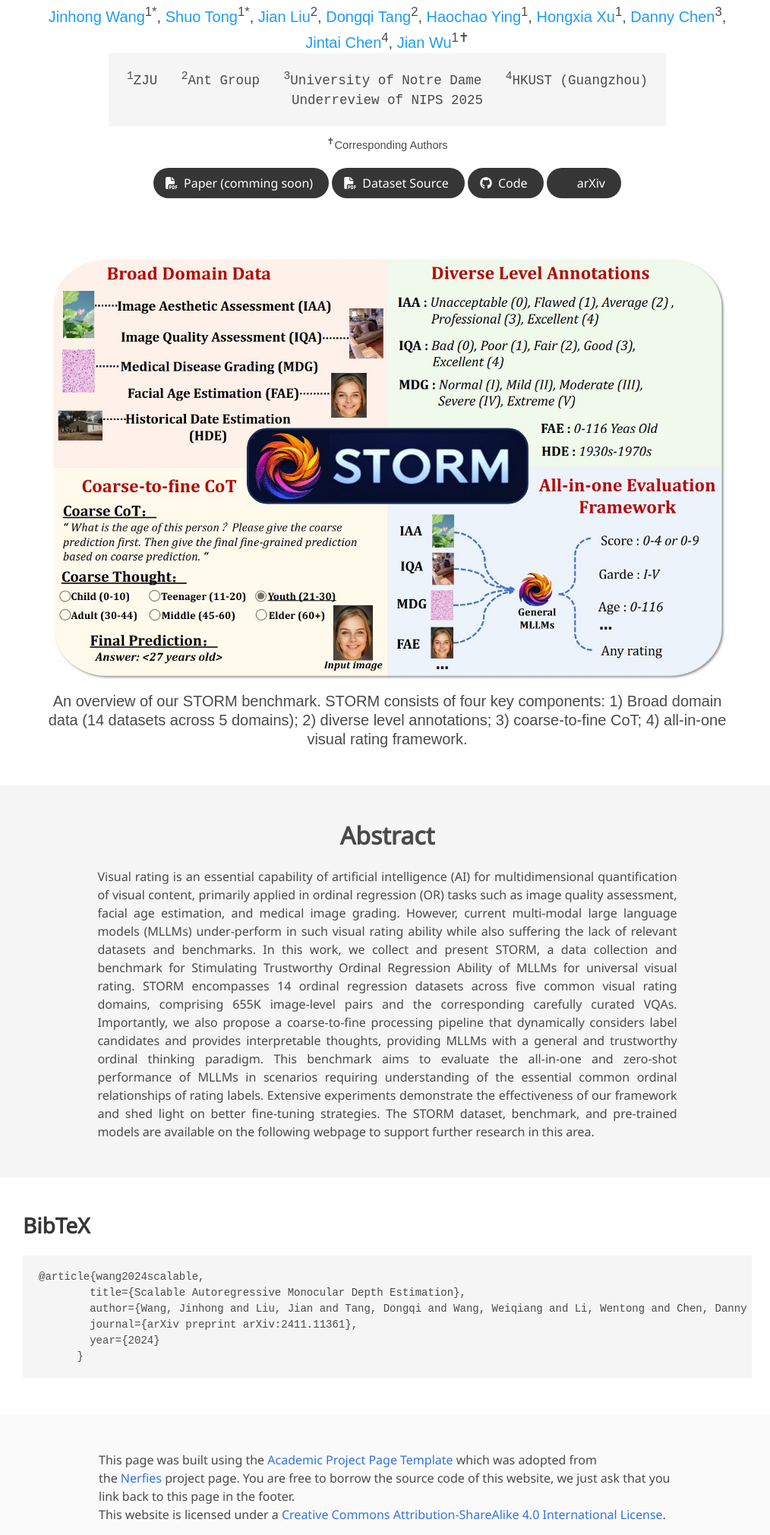
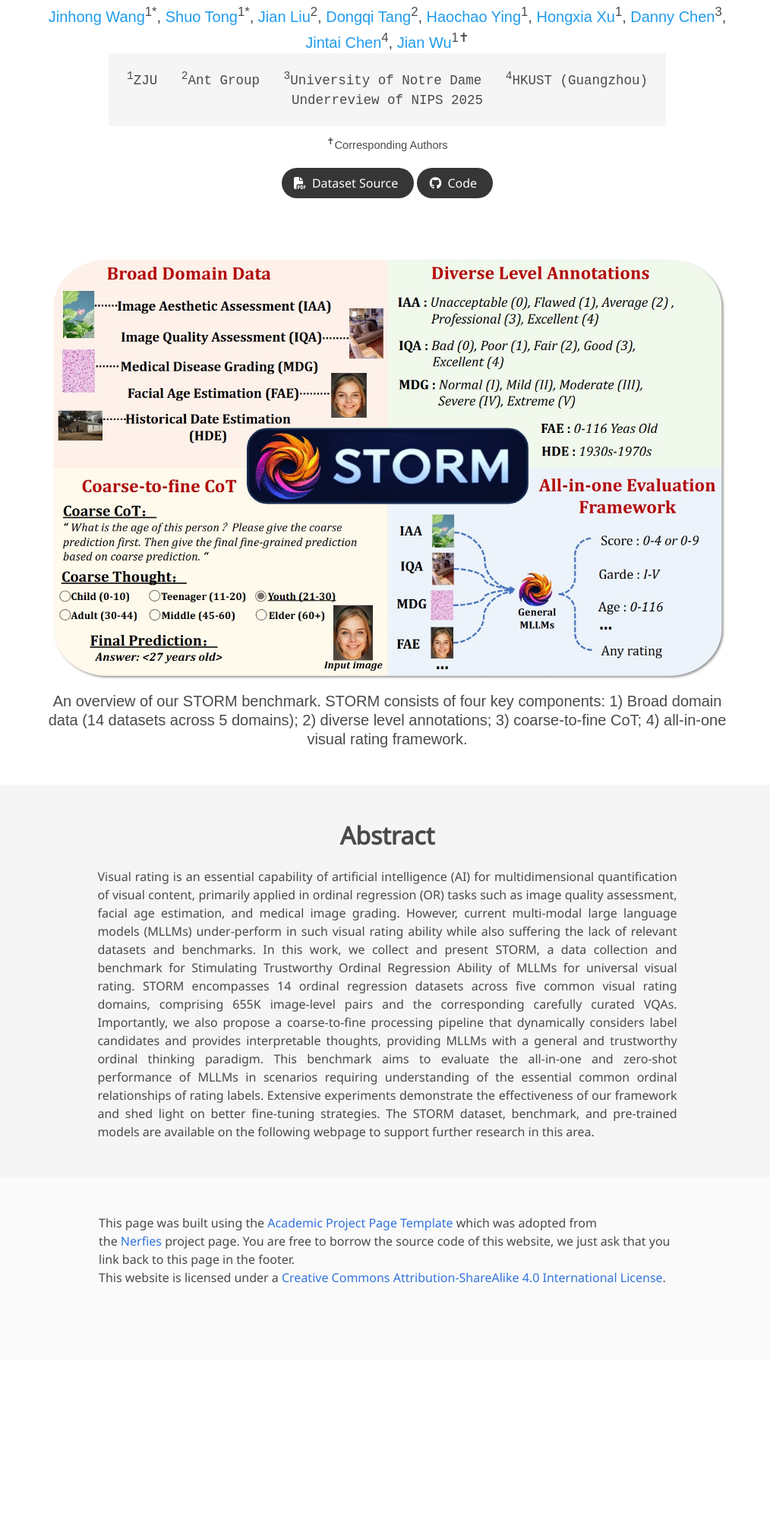
Before and after one commit to STORM-Bench/STORM-Bench.github.io, a plain HTML site: page index.html in a window 1280 px wide. Shown: the part 231-2252 px from the top of the page at 76% size, without its empty margins (130-1144 px from the left). After the commit the page ends 2021 px from the top, so only its background shows below. Drawn offline with nearby package versions, Linux system fonts and the light colour scheme; some icons are missing; a web font is replaced by a local one.

Commit message:
Update index.html

```diff
--- a/index.html
+++ b/index.html
@@ -83,16 +83,7 @@
 
                   <div class="column has-text-centered">
                     <div class="publication-links">
-                         <!-- Arxiv PDF link -->
-                      <span class="link-block">
-                        <a href="https://arxiv.org/pdf/2411.11361" target="_blank"
-                        class="external-link button is-normal is-rounded is-dark">
-                        <span class="icon">
-                          <i class="fas fa-file-pdf"></i>
-                        </span>
-                        <span>Paper (comming soon)</span>
-                      </a>
-                    </span>
+
 
                     <!-- Supplementary PDF link -->
                     <span class="link-block">
@@ -116,16 +107,7 @@
                   </a>
                 </span>
 
-                <!-- ArXiv abstract Link -->
-                <span class="link-block">
-                  <a href="https://arxiv.org/abs/2411.11361" target="_blank"
-                  class="external-link button is-normal is-rounded is-dark">
-                  <span class="icon">
-                    <i class="ai ai-arxiv"></i>
-                  </span>
-                  <span>arXiv</span>
-                </a>
-              </span>
+
             </div>
           </div>
         </div>
@@ -165,19 +147,6 @@
 <!-- End paper abstract -->
 
 
-<!--BibTex citation -->
-  <section class="section" id="BibTeX">
-    <div class="container is-max-desktop content">
-      <h2 class="title">BibTeX</h2>
-      <pre><code>@article{wang2024scalable,
-        title={Scalable Autoregressive Monocular Depth Estimation},
-        author={Wang, Jinhong and Liu, Jian and Tang, Dongqi and Wang, Weiqiang and Li, Wentong and Chen, Danny and Chen, Jintai and Wu, Jian},
-        journal={arXiv preprint arXiv:2411.11361},
-        year={2024}
-      }</code></pre>
-    </div>
-</section>
-<!--End BibTex citation -->
 
 
   <footer class="footer">
```
